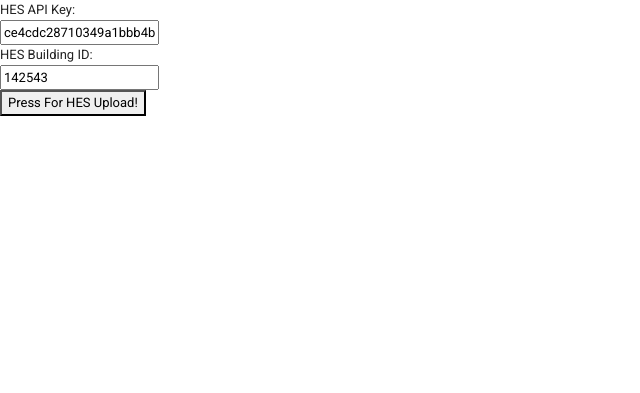
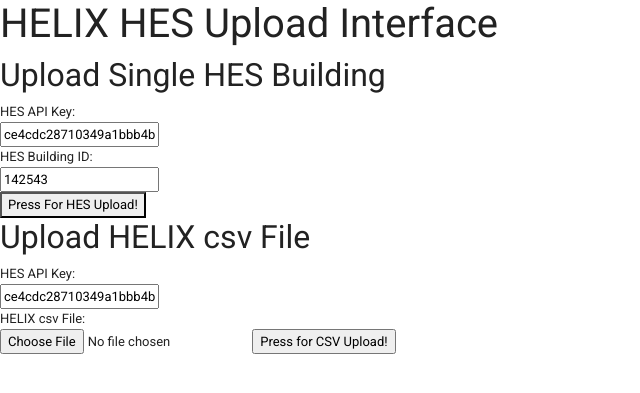
Before and after one commit to ClearlyEnergy/HELIX, a Django app: template helix/templates/helix/index.html in a window 1280 px wide. Shown: the top 393 px of the page, without its empty margins (0-640 px from the left). Run offline with Django 3.2, Linux system fonts and the light colour scheme; the template is opened without the code that fills it, so the values that code supplies are empty; some libraries are stand-ins or nearby versions.

Commit message:
initial helix csv upload

```diff
--- a/helix/templates/helix/index.html
+++ b/helix/templates/helix/index.html
@@ -1,12 +1,24 @@
 {% extends "seed/base.html" %}
 {% block content %}
+        <h1>HELIX HES Upload Interface</h1>
 
+        <h2>Upload Single HES Building</h2>
         HES API Key:<br>
         <input type="text" id="user_key" value="ce4cdc28710349a1bbb4b7a047b65837"><br>
         HES Building ID:<br>
         <input type="text" id="building_id" value="142543"><br>
         <button onclick=get_hes_data()>Press For HES Upload!</button>
         <div id=result></div>
+
+        <h2>Upload HELIX csv File</h2>
+        <form action='/helix/helix-csv-upload/' method='post'  enctype="multipart/form-data">
+            {% csrf_token %}
+            HES API Key:<br>
+            <input type="text" name="user_key" value="ce4cdc28710349a1bbb4b7a047b65837"><br>
+            HELIX csv File:<br>
+            <input type="file" name="helix_csv">
+            <input type="submit" value="Press for CSV Upload!">
+        </form>
 
 {% endblock %}
 
--- a/helix/urls.py
+++ b/helix/urls.py
@@ -1,8 +1,8 @@
 from django.conf.urls import patterns, url
-from helix.views import helix_home, helix_hes
+from helix.views import helix_home, helix_hes, helix_csv_upload
 
 urlpatterns = patterns('',
     url(r'^$', helix_home, name='helix_home'),
-
     url(r'^helix-hes/$', helix_hes, name='helix_hes'),
+    url(r'^helix-csv-upload/$', helix_csv_upload, name="helix_csv_upload")
 )
```
Also changed, not shown: helix/utils.py (+32 -3 lines), helix/views.py (+14 -2 lines).
